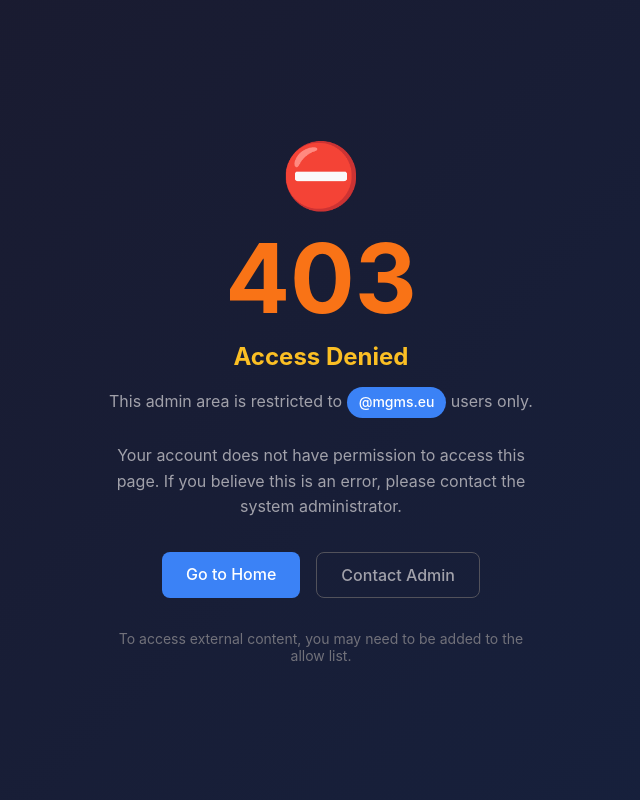
After one commit to TEJ42000/ALLMS, a Python web app: template templates/errors/403.html in a window 1280 px wide. The commit adds this page. Shown: the whole page, without its empty margins (319-959 px from the left). Run offline with Jinja, Linux system fonts and the light colour scheme; the template is opened without the code that fills it, so the values that code supplies are empty.

Commit message:
feat(auth): protect admin routes with domain authentication - Phase 3
- Update app/routes/admin_pages.py
  - Add require_mgms_domain dependency to all admin page routes
  - Pass user object to templates for display
  - Update docstrings to reflect auth requirements

- Update app/routes/admin_courses.py
  - Add require_mgms_domain as router-level dependency
  - All API endpoints now require @mgms.eu domain authentication
  - Add 401/403 response codes to OpenAPI documentation

- Create error page templates
  - templates/errors/401.html - Unauthorized (not signed in)
  - templates/errors/403.html - Forbidden (not from @mgms.eu domain)
  - Styled to match application theme

- Create user info component
  - templates/admin/partials/user_info.html - Reusable user display
  - Shows avatar, email, and admin badge

- Update templates/admin/courses.html
  - Include user info component in header
  - Shows current user email and admin status

- Update app/main.py
  - Add exception handlers for 401 and 403 errors
  - Return HTML error pages for browser requests
  - Return JSON for API requests (accept: application/json)

Closes #80

```diff
--- /dev/null
+++ b/templates/errors/403.html
@@ -0,0 +1,109 @@
+<!DOCTYPE html>
+<html lang="en">
+<head>
+    <meta charset="UTF-8">
+    <meta name="viewport" content="width=device-width, initial-scale=1.0">
+    <title>Access Denied - LLS Study Portal</title>
+    <style>
+        * { margin: 0; padding: 0; box-sizing: border-box; }
+        body {
+            font-family: -apple-system, BlinkMacSystemFont, 'Segoe UI', Roboto, sans-serif;
+            background: linear-gradient(135deg, #1a1a2e 0%, #16213e 100%);
+            min-height: 100vh;
+            display: flex;
+            align-items: center;
+            justify-content: center;
+            color: #e4e4e7;
+        }
+        .container {
+            text-align: center;
+            padding: 2rem;
+            max-width: 500px;
+        }
+        .error-code {
+            font-size: 6rem;
+            font-weight: 700;
+            color: #f97316;
+            line-height: 1;
+            margin-bottom: 1rem;
+        }
+        .error-title {
+            font-size: 1.5rem;
+            margin-bottom: 1rem;
+            color: #fbbf24;
+        }
+        .error-message {
+            color: #a1a1aa;
+            margin-bottom: 2rem;
+            line-height: 1.6;
+        }
+        .icon {
+            font-size: 4rem;
+            margin-bottom: 1rem;
+        }
+        .domain-badge {
+            display: inline-block;
+            background: #3b82f6;
+            color: white;
+            padding: 0.25rem 0.75rem;
+            border-radius: 9999px;
+            font-size: 0.875rem;
+            font-weight: 500;
+        }
+        .actions {
+            display: flex;
+            gap: 1rem;
+            justify-content: center;
+            flex-wrap: wrap;
+        }
+        .btn {
+            padding: 0.75rem 1.5rem;
+            border-radius: 0.5rem;
+            text-decoration: none;
+            font-weight: 500;
+            transition: all 0.2s;
+        }
+        .btn-primary {
+            background: #3b82f6;
+            color: white;
+        }
+        .btn-primary:hover {
+            background: #2563eb;
+        }
+        .btn-secondary {
+            background: transparent;
+            border: 1px solid #52525b;
+            color: #a1a1aa;
+        }
+        .btn-secondary:hover {
+            border-color: #71717a;
+            color: #e4e4e7;
+        }
+        .help-text {
+            margin-top: 2rem;
+            font-size: 0.875rem;
+            color: #71717a;
+        }
+    </style>
+</head>
+<body>
+    <div class="container">
+        <div class="icon">⛔</div>
+        <div class="error-code">403</div>
+        <h1 class="error-title">Access Denied</h1>
+        <p class="error-message">
+            This admin area is restricted to <span class="domain-badge">@mgms.eu</span> users only.
+            <br><br>
+            Your account does not have permission to access this page.
+            If you believe this is an error, please contact the system administrator.
+        </p>
+        <div class="actions">
+            <a href="/" class="btn btn-primary">Go to Home</a>
+            <a href="mailto:admin@mgms.eu" class="btn btn-secondary">Contact Admin</a>
+        </div>
+        <p class="help-text">
+            To access external content, you may need to be added to the allow list.
+        </p>
+    </div>
+</body>
+</html>
```
Also changed, not shown: app/main.py (+40 -1 lines), app/routes/admin_courses.py (+8 -5 lines), app/routes/admin_pages.py (+30 -8 lines), templates/admin/courses.html (+6 -1 lines), templates/admin/partials/user_info.html (added, +55 -0 lines), templates/errors/401.html (added, +92 -0 lines).
